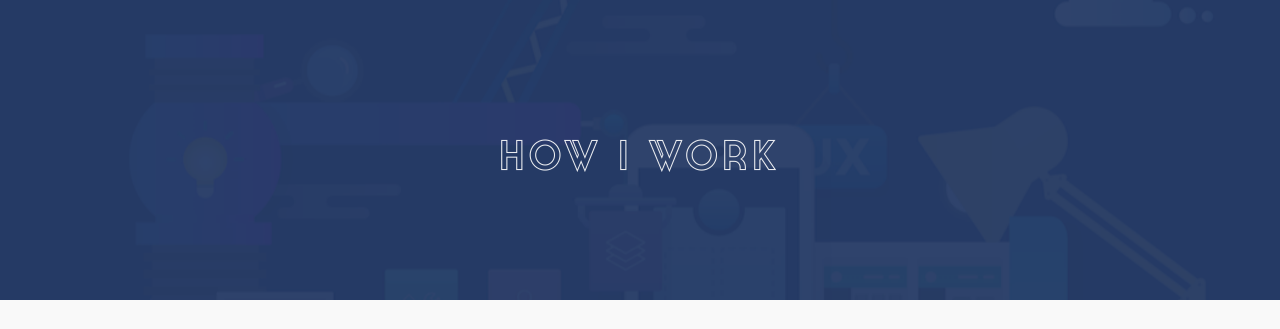
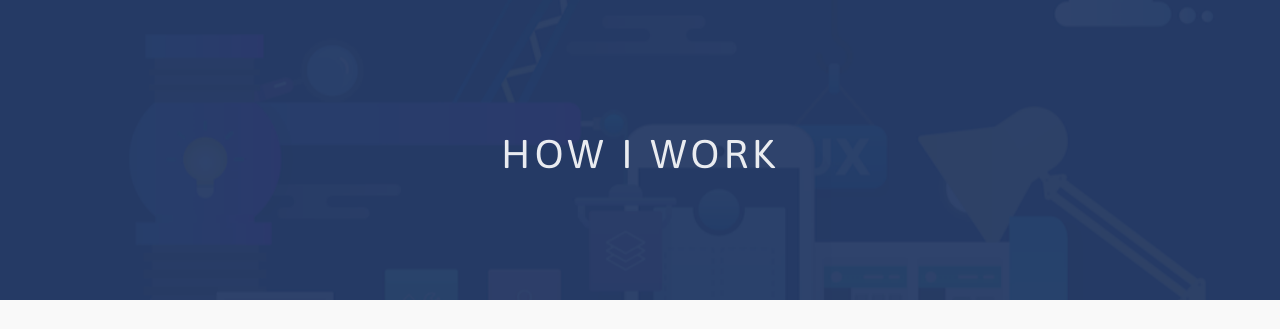
Before and after one commit to yzixuan/yzixuan.github.io, a Jekyll site: the page built from process.html, in a window 1280 px wide. Shown: the top 329 px of the page. Built offline with Jekyll 4.4.1, drawn with Linux system fonts in a browser that asks for light colours; nearby versions of some CDN libraries.

Commit message:
update font of title headers

```diff
--- a/_includes/title-header.html
+++ b/_includes/title-header.html
@@ -2,7 +2,7 @@
   <div class="parallax"><img src="{{ "/img/zeeheader.png" | prepend: site.baseurl }}"></div>
   <div class="row">
     <div class="col-xs-12 title-box">
-      <h1 class="cassannet-outline">{{ page.title }}</h1>
+      <h1>{{ page.title }}</h1>
     </div>
   </div>
 </div>
--- a/_sass/_fonts.scss
+++ b/_sass/_fonts.scss
@@ -14,6 +14,10 @@ h1 {
   display: inline-block;
   font-size: 60px;
   font-weight: 400;
+}
+
+#title-header h1 {
+    letter-spacing: 4px;
 }
 
 h2 {
```
Also changed, not shown: 1 other file.
